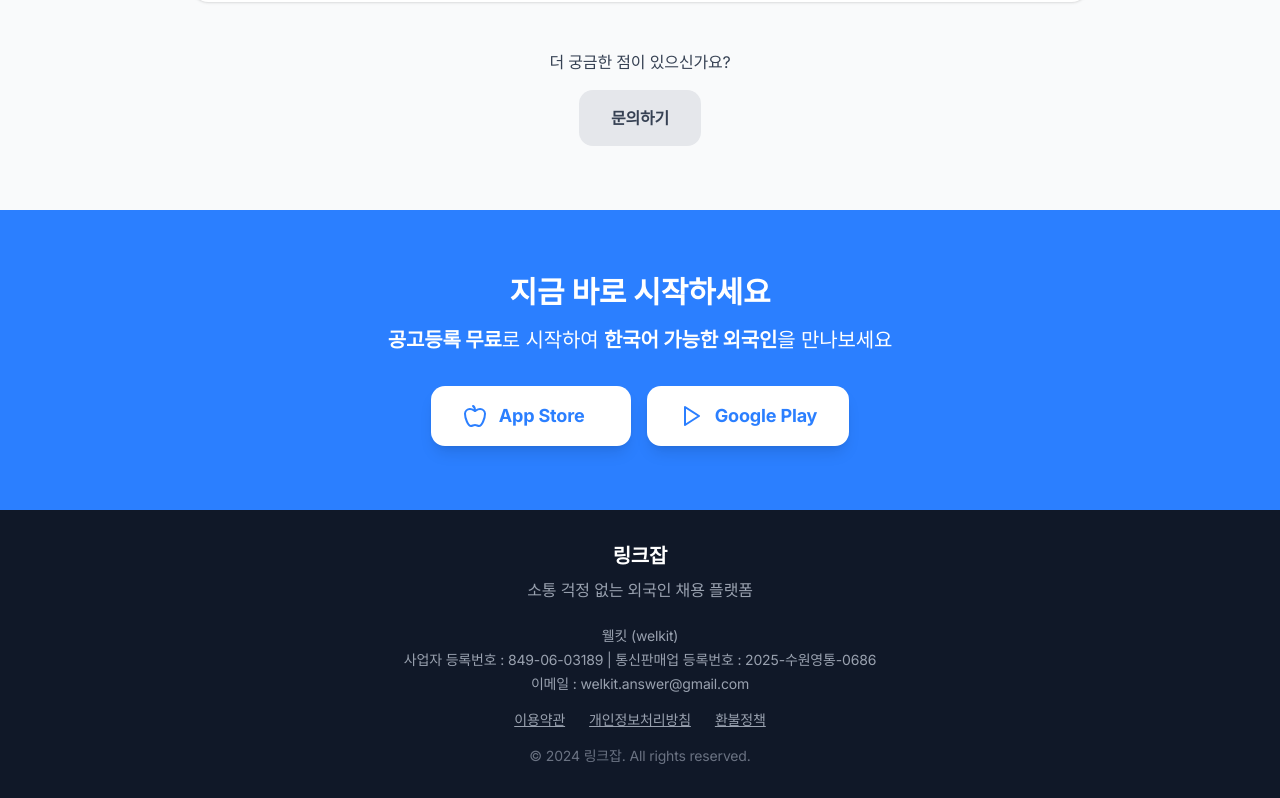
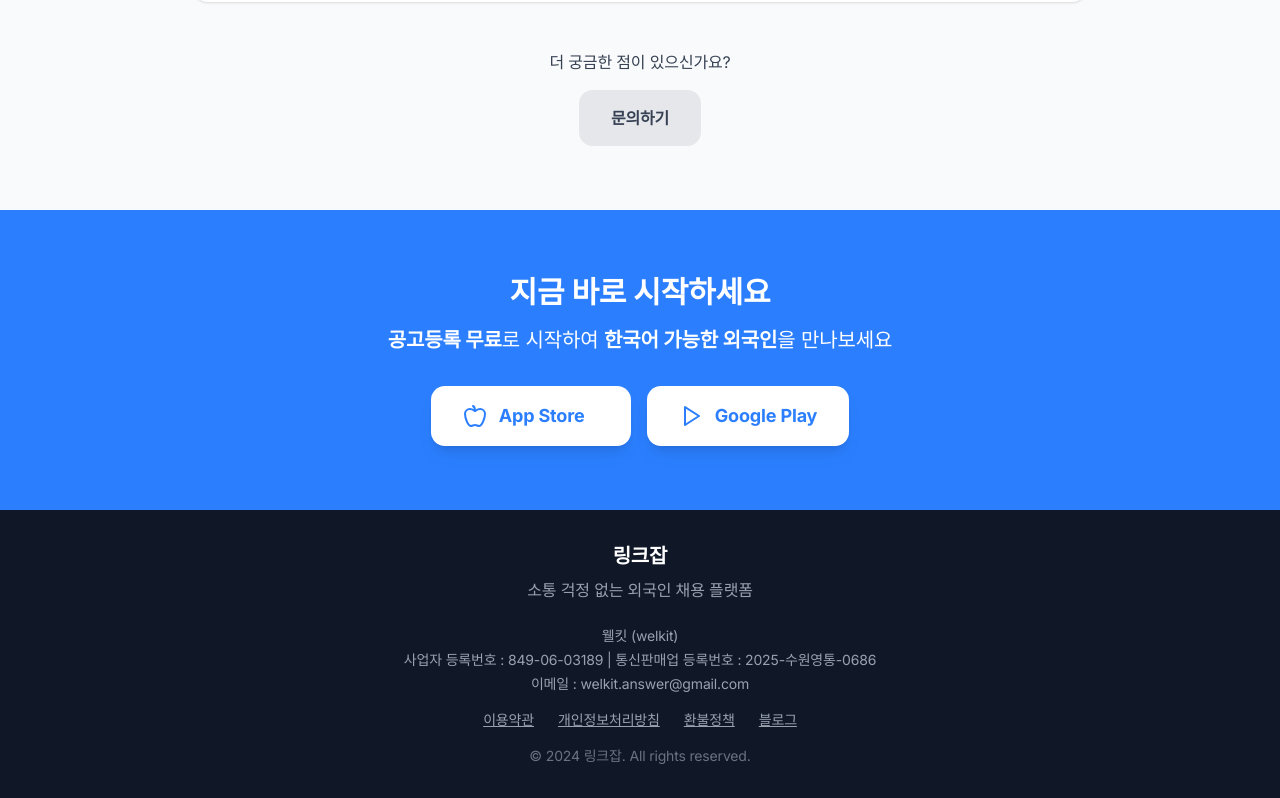
Before and after one commit to hyson0807/kgency_landingPage, a React (Vite) app: page / in a window 1280 px wide. Shown: the part 4414-5212 px from the top of the page. Built offline with nearby package versions, Linux system fonts and the light colour scheme; a web font is replaced by a local one.

Commit message:
오류 수정

```diff
--- a/package.json
+++ b/package.json
@@ -1,4 +1,3 @@
-
 {
       "name": "LinkJob Landing Page Design",
       "version": "0.1.0",
@@ -49,8 +48,10 @@
       },
       "devDependencies": {
             "@types/node": "^20.10.0",
+            "@types/react": "^19.2.2",
+            "@types/react-dom": "^19.2.2",
             "@vitejs/plugin-react-swc": "^3.10.2",
-          "vite": "6.3.5"
+            "vite": "^6.4.1"
       },
       "scripts": {
             "dev": "vite",
--- a/src/App.tsx
+++ b/src/App.tsx
@@ -108,6 +108,14 @@ export default function App() {
             >
               환불정책
             </button>
+            <a
+              href="https://m.blog.naver.com/young_1010-?tab=1"
+              target="_blank"
+              rel="noopener noreferrer"
+              className="text-sm text-gray-400 hover:text-white transition-colors underline"
+            >
+              블로그
+            </a>
           </div>
 
           <p className="text-sm text-gray-500">
--- a/src/components/HeroSection.tsx
+++ b/src/components/HeroSection.tsx
@@ -1,4 +1,3 @@
-// @ts-ignore
 import exampleImage from '../assets/e72aebdac3000f8ee9b3196d73c357a45ce4c13a.png';
 import { Play, Apple } from 'lucide-react';
 import { useState, useEffect } from 'react';
```
Also changed, not shown: src/main.tsx (+4 -5 lines), src/vite-env.d.ts (+10 -10 lines), 7 other files (tests, documents, lock files or other folders). Lines whose indentation alone changed are shown as unchanged.
